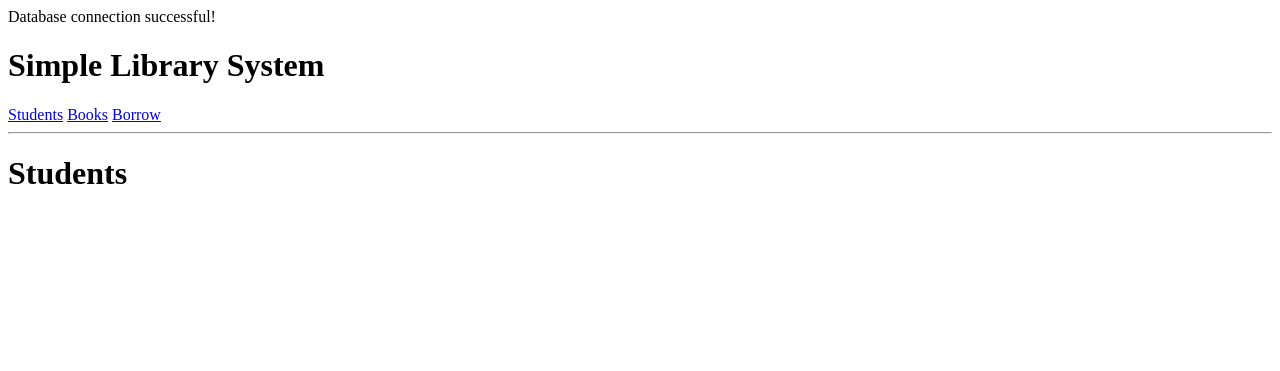
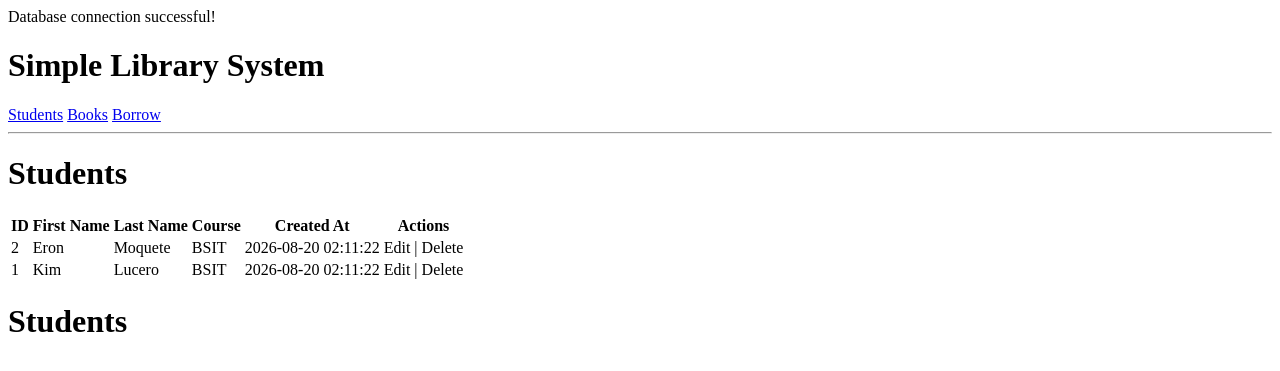
Before and after one commit to YuukiLucero/IT30A, a PHP site: page /index.php?section=students in a window 1280 px wide. Shown: the top 371 px of the page. Run offline with PHP 8.4, Linux system fonts and the light colour scheme; data comes from the database, SQL or seed files in the repository.

Commit message:
Added foreach in students section

```diff
--- a/index.php
+++ b/index.php
@@ -31,6 +31,20 @@ $section = $_GET['section'] ?? 'students';
 // CRUD Operations
 $actions = $_GET['action'] ?? '';
 
+//------------------------------------------------------------
+// Students
+//------------------------------------------------------------
+
+// Fetch students
+if($section === 'students') {
+    $stmt = $pdo->query("
+    SELECT *
+    FROM students
+    ORDER BY student_id DESC
+    ");
+    $students = $stmt->fetchAll();
+}
+
 ?>
 <!DOCTYPE html>
 <html lang="en">
@@ -38,7 +52,7 @@ $actions = $_GET['action'] ?? '';
         <meta charset="UTF-8">
         <meta name="viewport" content="width=device-width, initial-scale=1.0">
         <title>Document</title>
-    <head>
+    </head>
     <body>
         <h1>Simple Library System</h1>
         <nav>
@@ -47,6 +61,41 @@ $actions = $_GET['action'] ?? '';
             <a href="index.php?section=borrow">Borrow</a>
         </nav>
         <hr>
+
+        <?php if($section === 'students'): ?>
+            <h1>Students</h1>
+        <table>
+            <thead>
+                <tr>
+                    <th>ID</th>
+                    <th>First Name</th>
+                    <th>Last Name</th>
+                    <th>Course</th>
+                    <th>Created At</th>
+                    <th>Actions</th>
+                </tr>
+            </thead>
+            <tbody>
+                <?php foreach($students as $student): ?>
+                    <tr>
+                        <td><?= htmlspecialchars($student['student_id']); ?></td>
+                        <td><?= htmlspecialchars($student['student_first_name']); ?></td>
+                        <td><?= htmlspecialchars($student['student_last_name']); ?></td>
+                        <td><?= htmlspecialchars($student['student_course']); ?></td>
+                        <td><?= htmlspecialchars($student['student_created_at']); ?></td>
+
+                        <td>
+                            <a></a>Edit</a>
+                            |
+                            <a>Delete</a>
+                        </td>
+
+                    </tr>
+                <?php endforeach; ?>
+            </tbody>
+        </table>
+        <?php endif; ?>
+
         <?php if($section === 'students'): ?>
             <h1>Students</h1>
         <?php endif; ?>
```
